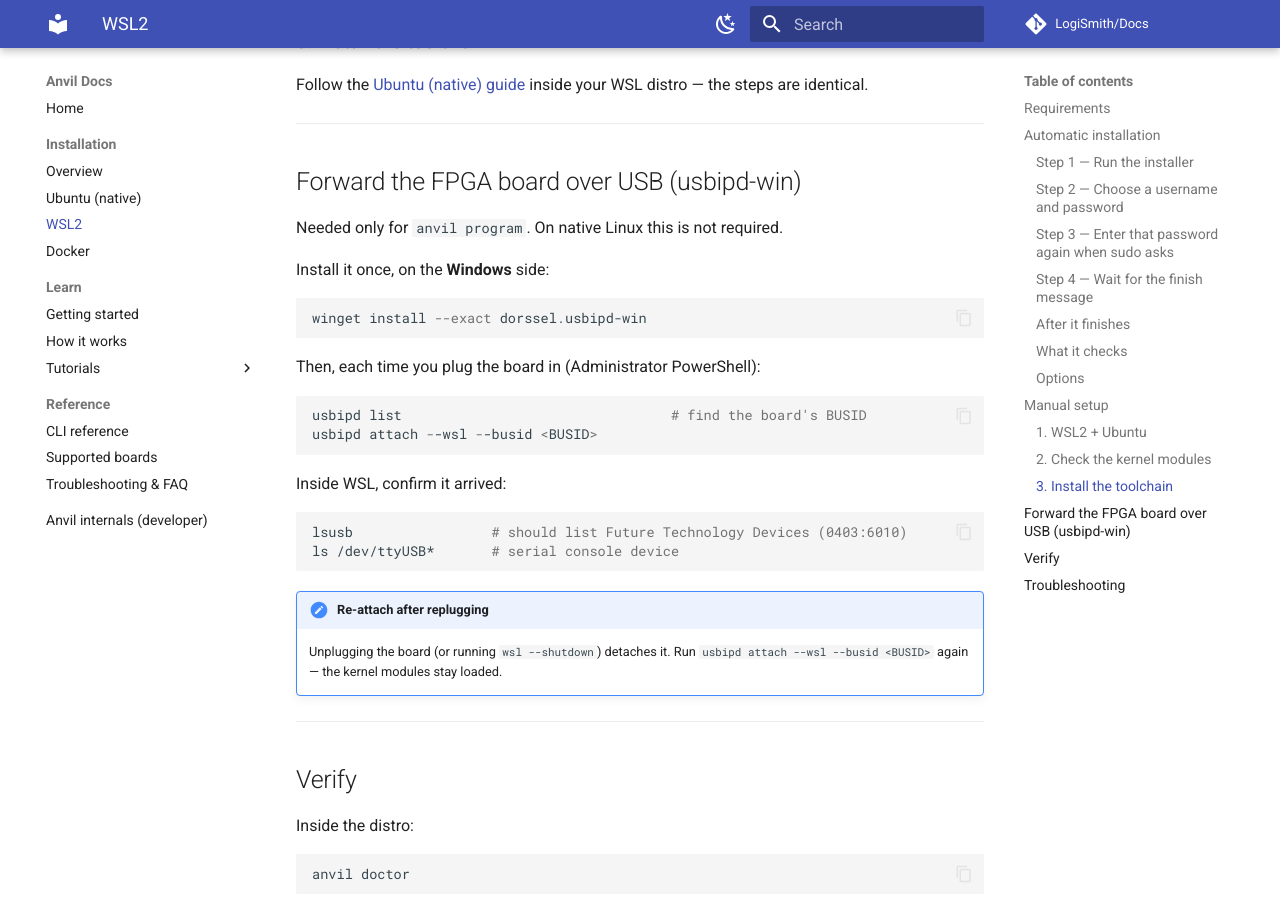
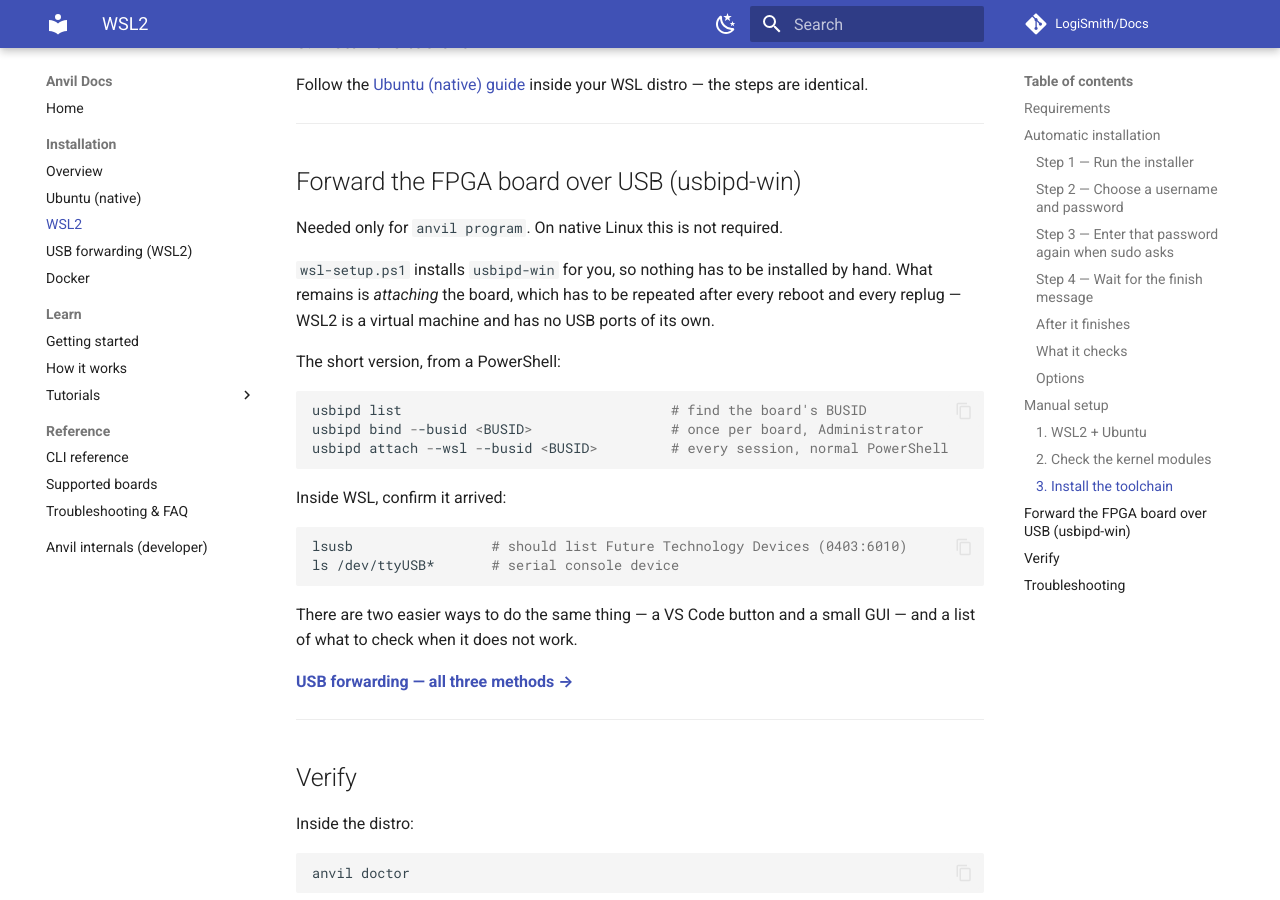
Before and after one commit to LogiSmith/Docs, an MkDocs documentation site: the page built from docs/installation/wsl.md, in a window 1280 px wide and 900 px high, scrolled down 5518 px. Built offline with MkDocs 1.6.1 and Material for MkDocs 9.7.7, drawn with Linux system fonts in a browser that asks for light colours; comment, search, counter and statistics services are not loaded; some of the changed text lies outside the part shown.

Commit message:
docs: add a USB forwarding page for WSL2 with the three ways to attach a board

````diff
--- a/docs/installation/wsl.md
+++ b/docs/installation/wsl.md
@@ -32,7 +32,7 @@ the distro, so there is only one command to run.
 | WSL | 2.7.13.0 or newer |
 | WSL kernel | 6.18.33.2 or newer (ships `vhci-hcd` + `ftdi_sio`) |
 | Disk | ~25 GB free |
-| usbipd-win | only to program a board — `winget install --exact dorssel.usbipd-win` |
+| usbipd-win | only to program a board — installed for you by `wsl-setup.ps1` |
 
 Virtualization (VT-x / AMD-V) must be enabled in the BIOS/UEFI.
 
@@ -262,17 +262,17 @@ are identical.
 
 Needed only for `anvil program`. On native Linux this is not required.
 
-Install it once, on the **Windows** side:
+`wsl-setup.ps1` installs `usbipd-win` for you, so nothing has to be installed by
+hand. What remains is *attaching* the board, which has to be repeated after every
+reboot and every replug — WSL2 is a virtual machine and has no USB ports of its
+own.
 
-```powershell
-winget install --exact dorssel.usbipd-win
-```
-
-Then, each time you plug the board in (Administrator PowerShell):
+The short version, from a PowerShell:
 
 ```powershell
 usbipd list                                 # find the board's BUSID
-usbipd attach --wsl --busid <BUSID>
+usbipd bind --busid <BUSID>                 # once per board, Administrator
+usbipd attach --wsl --busid <BUSID>         # every session, normal PowerShell
 ```
 
 Inside WSL, confirm it arrived:
@@ -282,9 +282,10 @@ lsusb                 # should list Future Technology Devices (0403:6010)
 ls /dev/ttyUSB*       # serial console device
 ```
 
-!!! note "Re-attach after replugging"
-    Unplugging the board (or running `wsl --shutdown`) detaches it. Run
-    `usbipd attach --wsl --busid <BUSID>` again — the kernel modules stay loaded.
+There are two easier ways to do the same thing — a VS Code button and a small GUI —
+and a list of what to check when it does not work.
+
+[**USB forwarding — all three methods →**](usb-forwarding.md)
 
 ---
 
--- a/mkdocs.yml
+++ b/mkdocs.yml
@@ -59,6 +59,7 @@ nav:
       - Overview: installation/index.md
       - Ubuntu (native): installation/ubuntu.md
       - WSL2: installation/wsl.md
+      - USB forwarding (WSL2): installation/usb-forwarding.md
       - Docker: installation/docker.md
   - Learn:
       - Getting started: getting-started.md
````
Also changed, not shown: docs/installation/usb-forwarding.md (added, +157 -0 lines), docs/troubleshooting.md (+3 -2 lines), docs/images/usbip-connect-attach-button.png (added), docs/images/usbip-connect-device-picker.png (added), docs/images/usbip-connect-extension.png (added).
